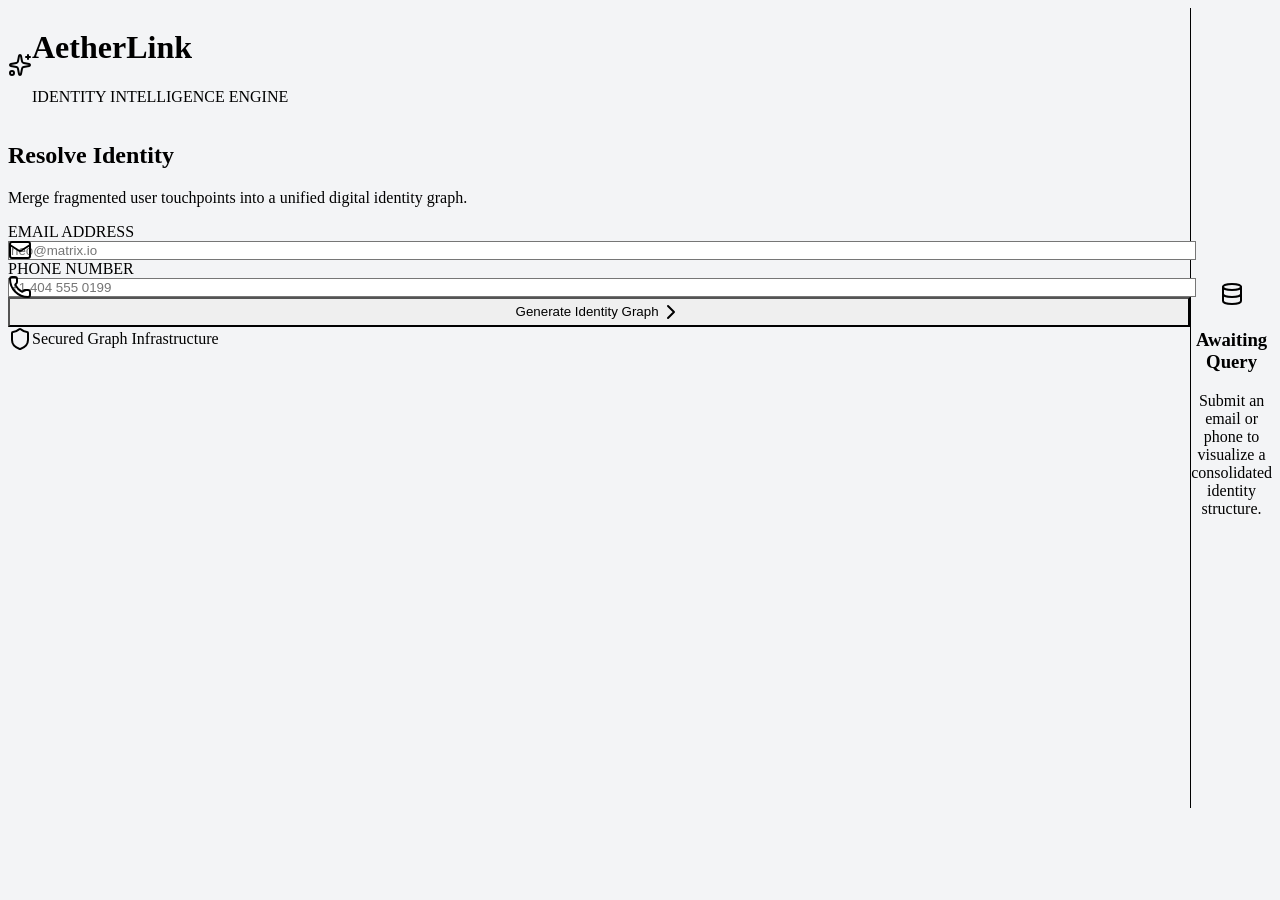
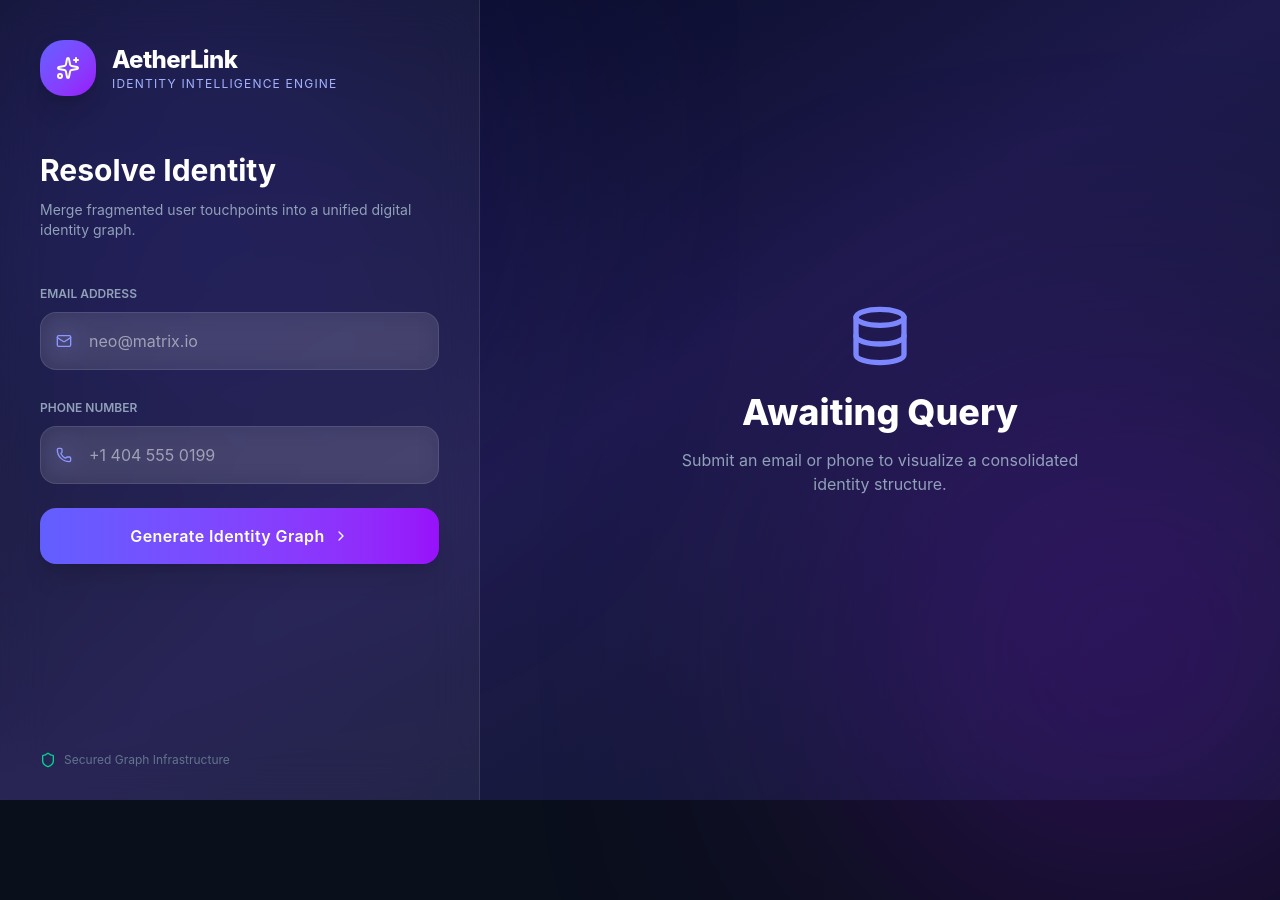
Before and after one commit to ritikrajkvs/bitespeed-identity-recognision-projecet, a React app in the folder frontend/: page / in a window 1280 px wide. Shown: the top 900 px of the page. Built offline with nearby package versions, Linux system fonts and the light colour scheme; the HTML template or start-up script is replaced by a standard one.

Commit message:
Update index.css

```diff
--- a/frontend/src/index.css
+++ b/frontend/src/index.css
@@ -1,9 +1,7 @@
-@tailwind base;
-@tailwind components;
-@tailwind utilities;
+@import "tailwindcss";
 
 body {
-  background-color: #f3f4f6;
+  background-color: #0A0F1C; /* Matches the dark professional UI background */
 }
 
 .node {
```
